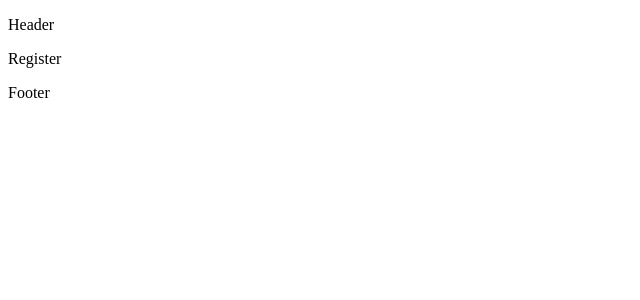
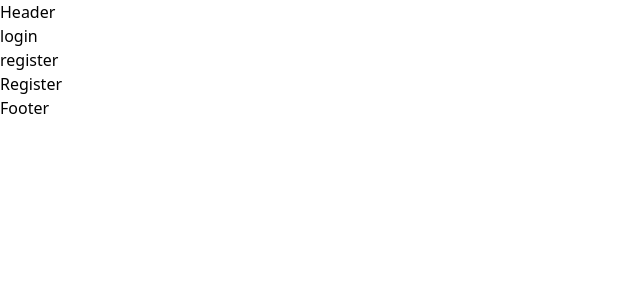
Before and after one commit to Olegborodko/NEXT-JS-BEGGINER-TO-ADV, a Next.js app: page /register in a window 1280 px wide. Shown: the top 300 px of the page, without its empty margins (0-640 px from the left). Built offline with nearby package versions, Linux system fonts and the light colour scheme.

Commit message:
active link

```diff
--- /dev/null
+++ b/src/app/(auth)/layout.tsx
@@ -0,0 +1,41 @@
+"use client";
+import Link from "next/link";
+import { usePathname } from "next/navigation";
+import "@/app/styles.css";
+
+export default function ReviewLayout({
+  children,
+}: {
+  children: React.ReactNode
+}) {
+  let navLinks = [
+    { name: "login", href: "/login" },
+    { name: "register", href: "/register" }
+  ];
+
+  const pathName = usePathname();
+
+  return (
+    <>
+      <div>
+        {navLinks.map((link) => {
+          const isActive = pathName.startsWith(link.href);
+
+          return (
+            <div key={link.name}>
+              <Link
+                href={link.href}
+                className={isActive ? "font-bolt ml-5" : "text-blue-500"}
+              >
+                {link.name}
+              </Link>
+            </div>
+          );
+        })}
+      </div>
+      <div>
+        {children}
+      </div>
+    </>
+  )
+}
--- /dev/null
+++ b/src/app/styles.css
@@ -0,0 +1,3 @@
+@tailwind base;
+@tailwind components;
+@tailwind utilities;
```
